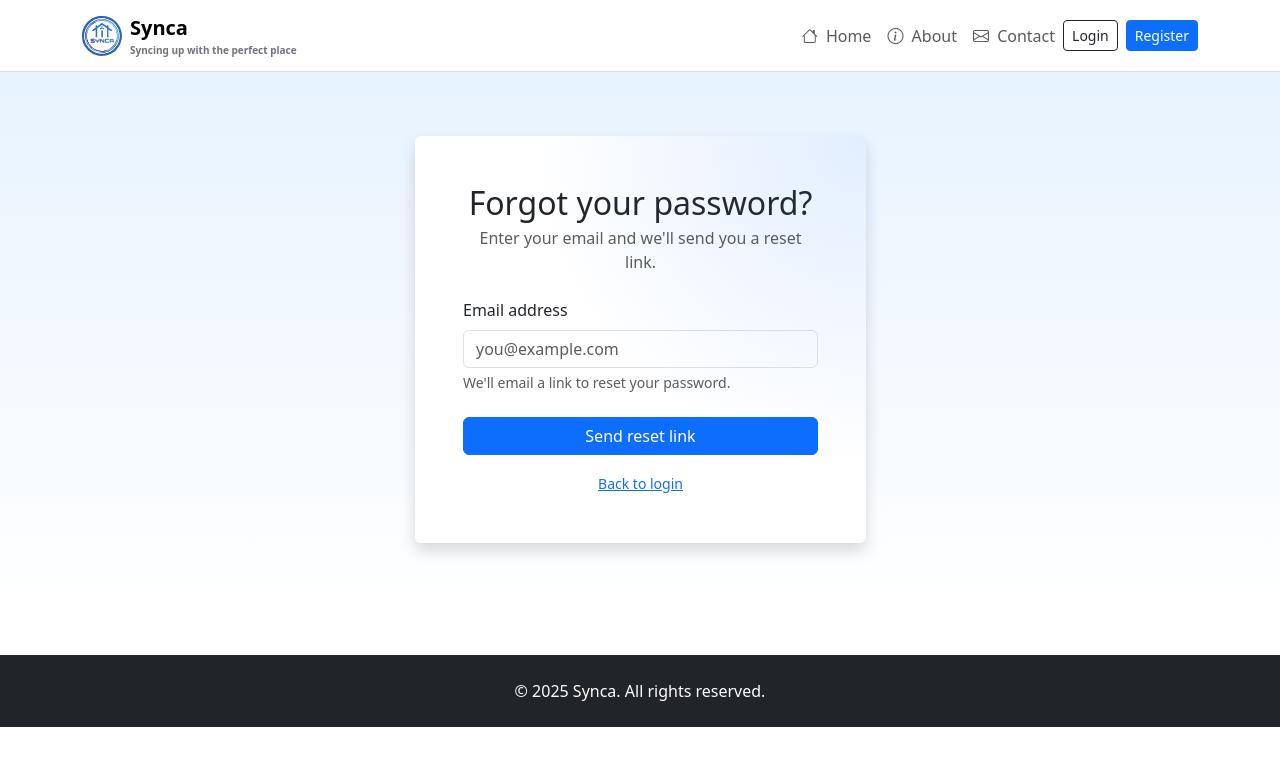
After one commit to Shash-135/Synca, a Django app: page /password-reset/ in a window 1280 px wide. The commit adds this page. Shown: the top 766 px of the page. Run offline with Django 5.2, Linux system fonts and the light colour scheme; some libraries are stand-ins or nearby versions.

Commit message:
Add password reset flow and templates

```diff
--- a/core/urls.py
+++ b/core/urls.py
@@ -1,4 +1,5 @@
-from django.urls import path
+from django.contrib.auth import views as auth_views
+from django.urls import path, reverse_lazy
 
 from .views import (
     AboutView,
@@ -68,4 +69,32 @@ urlpatterns = [
         OwnerBookingDecisionView.as_view(),
         name="owner_booking_decision",
     ),
+    path(
+        "password-reset/",
+        auth_views.PasswordResetView.as_view(
+            template_name="auth/password_reset.html",
+            email_template_name="auth/password_reset_email.html",
+            subject_template_name="auth/password_reset_subject.txt",
+            success_url=reverse_lazy("password_reset_done"),
+        ),
+        name="password_reset",
+    ),
+    path(
+        "password-reset/done/",
+        auth_views.PasswordResetDoneView.as_view(template_name="auth/password_reset_done.html"),
+        name="password_reset_done",
+    ),
+    path(
+        "reset/<uidb64>/<token>/",
+        auth_views.PasswordResetConfirmView.as_view(
+            template_name="auth/password_reset_confirm.html",
+            success_url=reverse_lazy("password_reset_complete"),
+        ),
+        name="password_reset_confirm",
+    ),
+    path(
+        "reset/done/",
+        auth_views.PasswordResetCompleteView.as_view(template_name="auth/password_reset_complete.html"),
+        name="password_reset_complete",
+    ),
 ]
--- a/synca_project/settings.py
+++ b/synca_project/settings.py
@@ -75,6 +75,9 @@ STATICFILES_DIRS = [
 MEDIA_URL = '/media/'
 MEDIA_ROOT = os.path.join(BASE_DIR, 'media')
 
+EMAIL_BACKEND = os.getenv('EMAIL_BACKEND', 'django.core.mail.backends.console.EmailBackend')
+DEFAULT_FROM_EMAIL = os.getenv('DEFAULT_FROM_EMAIL', 'no-reply@synca.local')
+
 DEFAULT_AUTO_FIELD = 'django.db.models.BigAutoField'
 
 AUTH_USER_MODEL = 'core.User'
--- a/templates/auth/login.html
+++ b/templates/auth/login.html
@@ -53,6 +53,10 @@
                     <div class="invalid-feedback">Your password must be at least 6 characters long.</div>
                             </div>
 
+                            <div class="d-flex justify-content-end mb-4">
+                                <a class="small" href="{% url 'password_reset' %}">Forgot password?</a>
+                            </div>
+
                             <button type="submit" class="btn btn-primary w-100 mb-3">
                                 Login
                             </button>
--- /dev/null
+++ b/templates/auth/password_reset.html
@@ -0,0 +1,59 @@
+{% extends 'base.html' %}
+{% load static %}
+{% block title %}Reset Password - Synca{% endblock %}
+{% block meta_description %}Send a secure reset link to your email to get back into your Synca account.{% endblock %}
+
+{% block content %}
+<div class="hero-section">
+    <div class="container">
+        <h1 class="visually-hidden">Reset your Synca password</h1>
+        <div class="row justify-content-center">
+            <div class="col-md-6 col-lg-5">
+                <div class="card border-0 shadow auth-card">
+                    <div class="card-body p-5">
+                        <div class="text-center mb-4">
+                            <h2 class="mb-1">Forgot your password?</h2>
+                            <p class="text-muted mb-0">Enter your email and we'll send you a reset link.</p>
+                        </div>
+
+                        <form method="POST" action="{% url 'password_reset' %}" class="needs-validation" novalidate>
+                            {% csrf_token %}
+
+                            {% if form.non_field_errors %}
+                                <div class="alert alert-danger" role="alert">
+                                    {{ form.non_field_errors|striptags }}
+                                </div>
+                            {% endif %}
+
+                            <div class="mb-4">
+                                <label for="{{ form.email.id_for_label }}" class="form-label">Email address</label>
+                                <input
+                                    type="email"
+                                    name="{{ form.email.html_name }}"
+                                    id="{{ form.email.id_for_label }}"
+                                    value="{{ form.email.value|default_if_none:'' }}"
+                                    class="form-control{% if form.email.errors %} is-invalid{% endif %}"
+                                    required
+                                    autocomplete="email"
+                                    placeholder="you@example.com"
+                                >
+                                {% if form.email.errors %}
+                                    <div class="invalid-feedback d-block">{{ form.email.errors|striptags }}</div>
+                                {% else %}
+                                    <div class="form-text">We'll email a link to reset your password.</div>
+                                {% endif %}
+                            </div>
+
+                            <button type="submit" class="btn btn-primary w-100">Send reset link</button>
+                        </form>
+
+                        <div class="text-center mt-3">
+                            <a class="small" href="{% url 'login' %}">Back to login</a>
+                        </div>
+                    </div>
+                </div>
+            </div>
+        </div>
+    </div>
+</div>
+{% endblock %}
--- /dev/null
+++ b/templates/auth/password_reset_subject.txt
@@ -0,0 +1 @@
+Reset your Synca password
```
Also changed, not shown: templates/auth/password_reset_complete.html (added, +21 -0 lines), templates/auth/password_reset_confirm.html (added, +74 -0 lines), templates/auth/password_reset_done.html (added, +21 -0 lines), templates/auth/password_reset_email.html (added, +11 -0 lines).
